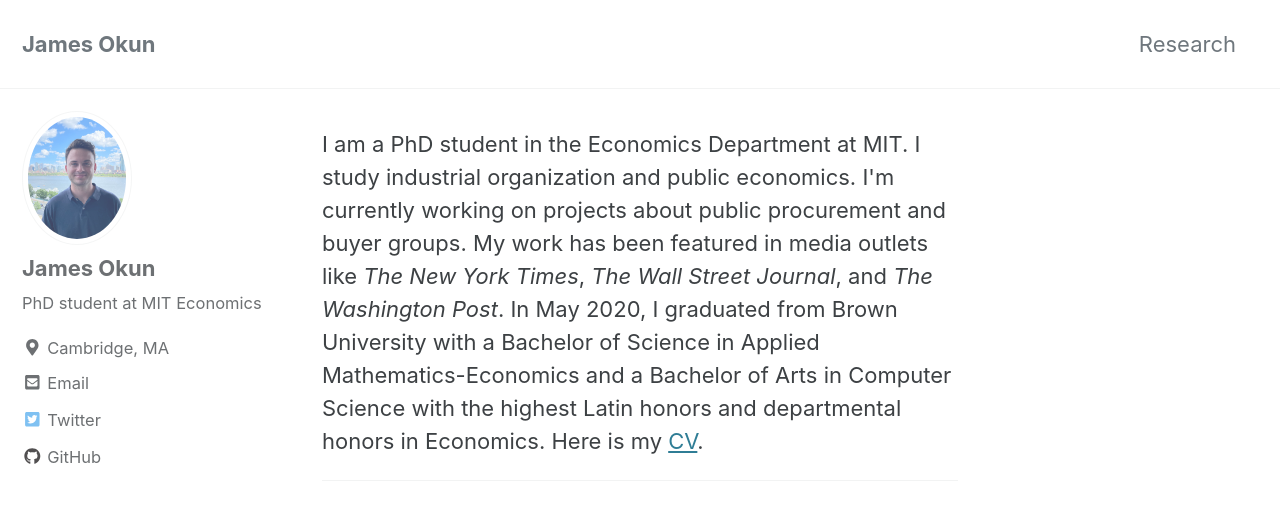
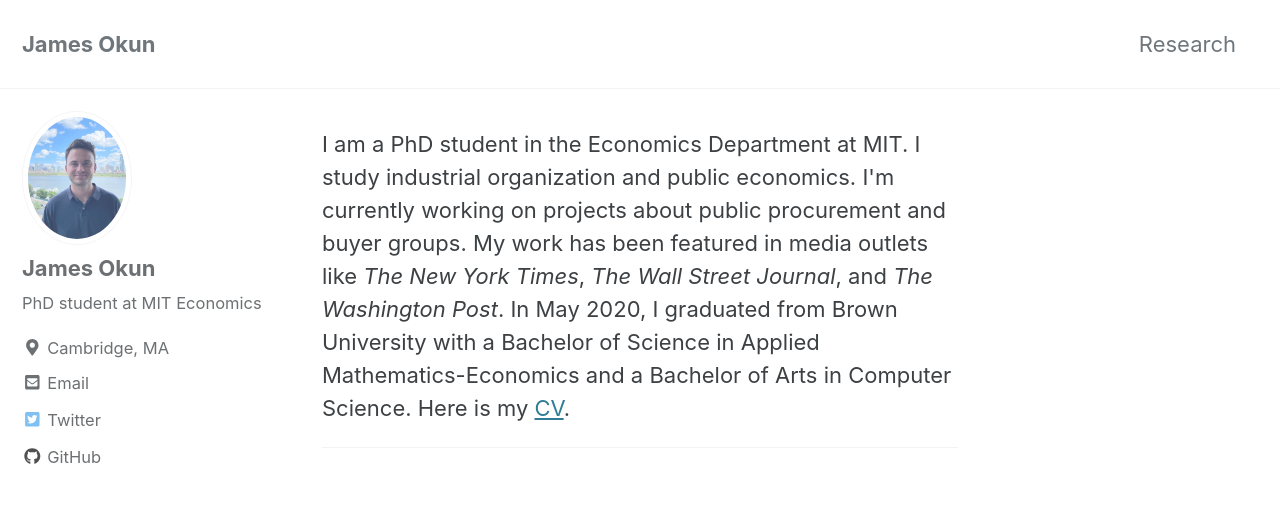
Before and after one commit to jamesokun/jamesokun.github.io, a Jekyll site: the page built from index.html, in a window 1280 px wide and 900 px high. Shown: the top 520 px of the window. Built offline with Jekyll 4.4.1, drawn with Linux system fonts in a browser that asks for light colours; nearby versions of some CDN libraries; the list of posts is cut into pages by our own code.

Commit message:
Update home.html

```diff
--- a/_layouts/home.html
+++ b/_layouts/home.html
@@ -3,7 +3,7 @@
 ---
 
 I am a PhD student in the Economics Department at MIT. I study industrial organization and public economics. I'm currently working on projects about public procurement and buyer groups.  My work has been featured in media outlets like <i>The New York Times</i>, <i>The Wall Street Journal</i>, and <i>The Washington Post</i>. In May 2020, I graduated from Brown University with a Bachelor of Science in Applied Mathematics-Economics
-and a Bachelor of Arts in Computer Science with the highest Latin honors and departmental honors in Economics. Here is my <a href="files/jo_resume.pdf">CV</a>.
+and a Bachelor of Arts in Computer Science. Here is my <a href="files/jo_resume.pdf">CV</a>.
 <hr>
 <!--
 -->
```
